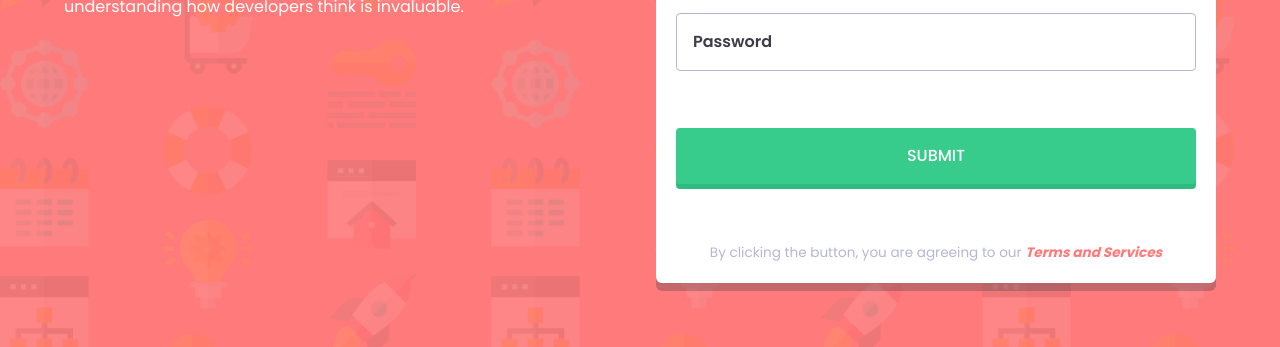
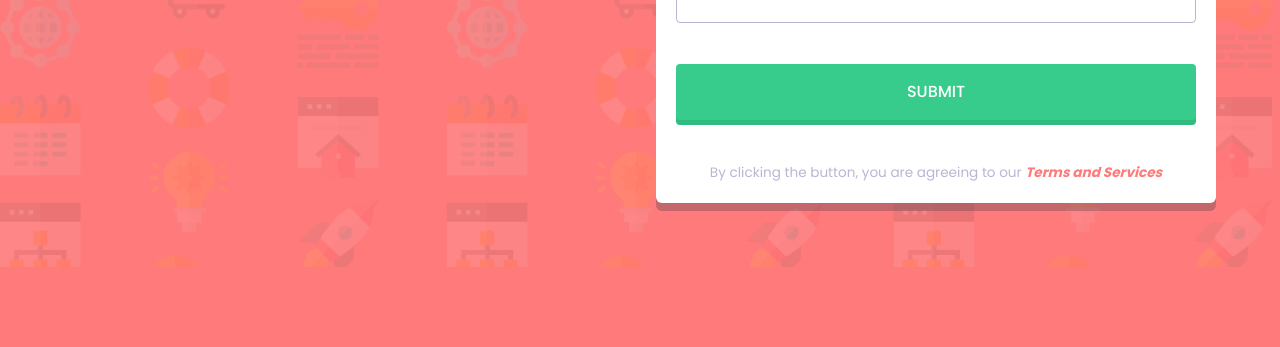
Before and after one commit to Honko-o/FEM-Intro-Component-With-Signup-Form-Master, a website: page index.html in a window 1280 px wide. Shown: the part 538-885 px from the top of the page. After the commit the page ends 805 px from the top, so only its background shows below. Drawn offline with Linux system fonts and the light colour scheme.

Commit message:
Adjust the Height of Input Fields

```diff
--- a/index.html
+++ b/index.html
@@ -41,7 +41,7 @@
           <div class="form__free-try rounded-border">
             <p><strong>Try it free 7 days</strong> then $20/mo. thereafter</p>
           </div>
-          <form id="form" class="flow rounded-border" novalidate>
+          <form id="form" class="rounded-border" novalidate>
             <div class="form-control">
               <input
                 class="d-block"
--- a/sass/components/_form.scss
+++ b/sass/components/_form.scss
@@ -41,7 +41,7 @@ form {
 }
 
 .form-control {
-  height: 99px;
+  height: 85px;
   position: relative;
   &:not(.error) {
     .error-body {
```
